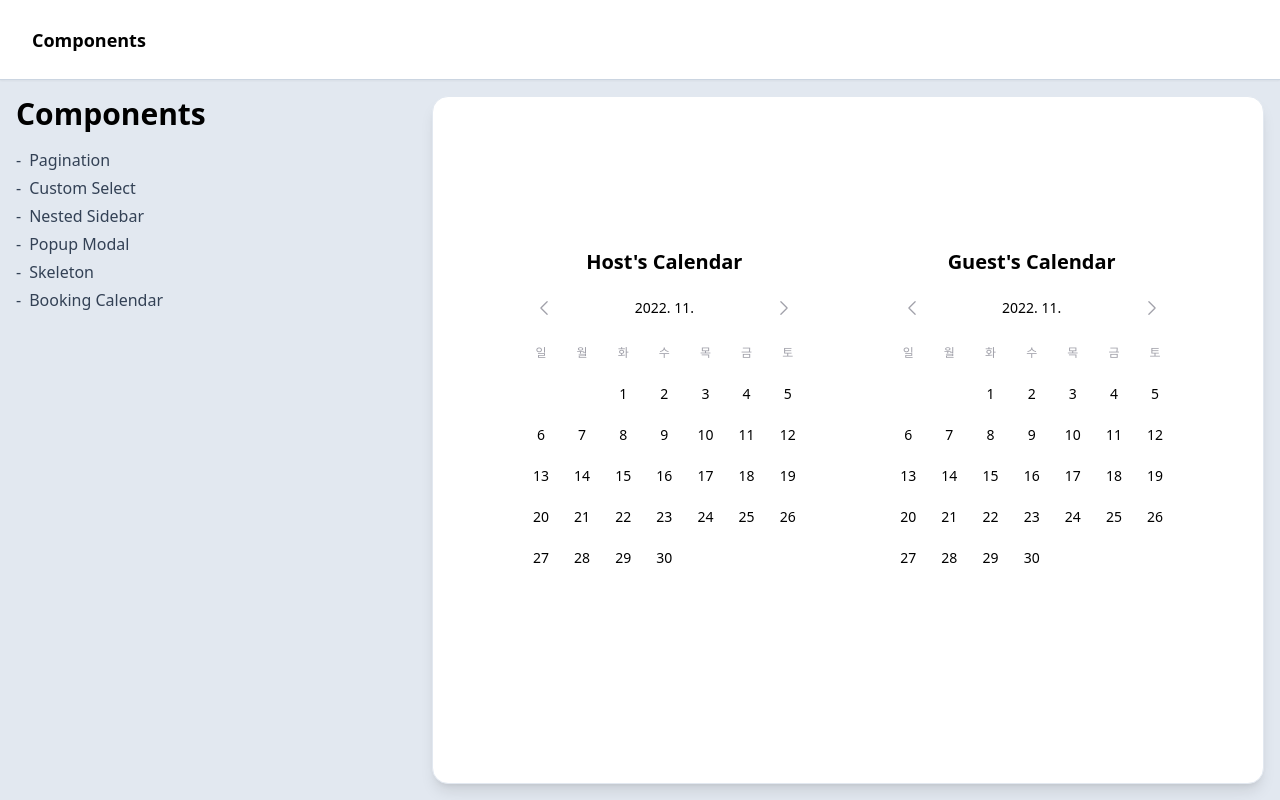
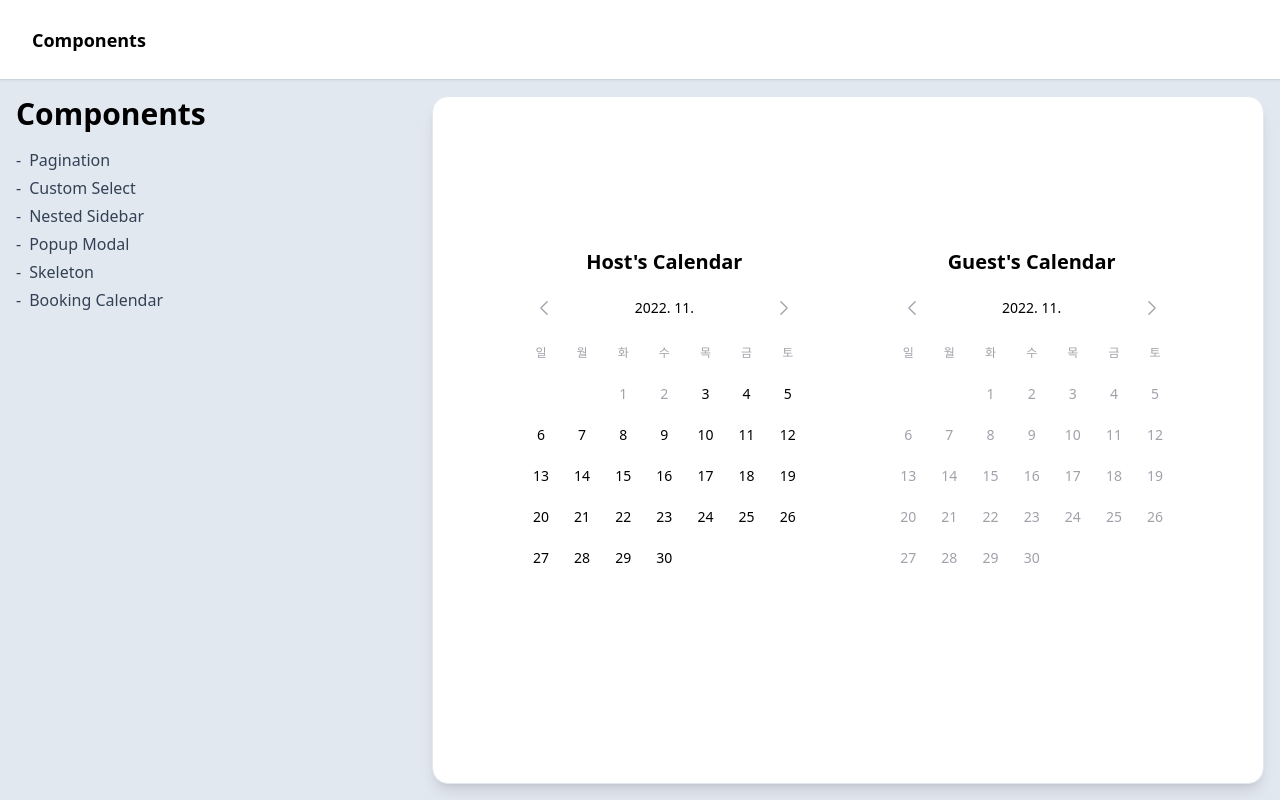
Before and after one commit to thecloer/react-components, a React (Vite) app: page /react-components/booking-calendar in a window 1280 px wide. Built offline with nearby package versions, Linux system fonts and the light colour scheme.

Commit message:
refactor: change unselectable date's color and remove hosts's hover circle

```diff
--- a/src/pages/MyComponents/MyBookingCalendar/reservationCalendar/CalendarDate.tsx
+++ b/src/pages/MyComponents/MyBookingCalendar/reservationCalendar/CalendarDate.tsx
@@ -12,7 +12,7 @@ function CalendarDate({ date, selectStatus, onClick }: Props) {
       return <div className='flex aspect-square w-full items-center justify-center' />;
 
     case SELECT_STATUS.UNSELECTABLE:
-      return <div className='flex aspect-square w-full items-center justify-center'>{date.getDate()}</div>;
+      return <div className='flex aspect-square w-full items-center justify-center text-zinc-400'>{date.getDate()}</div>;
 
     case SELECT_STATUS.HOST_SELECTABLE:
       return (
@@ -30,7 +30,7 @@ function CalendarDate({ date, selectStatus, onClick }: Props) {
       return (
         <div className='flex aspect-square w-full items-center justify-center'>
           <div
-            className='flex h-6 w-6 cursor-pointer items-center justify-center rounded-full bg-zinc-200 hover:bg-indigo-300'
+            className='flex h-6 w-6 cursor-pointer items-center justify-center rounded-full hover:bg-indigo-300'
             onClick={onClick}
           >
             {date.getDate()}
```
